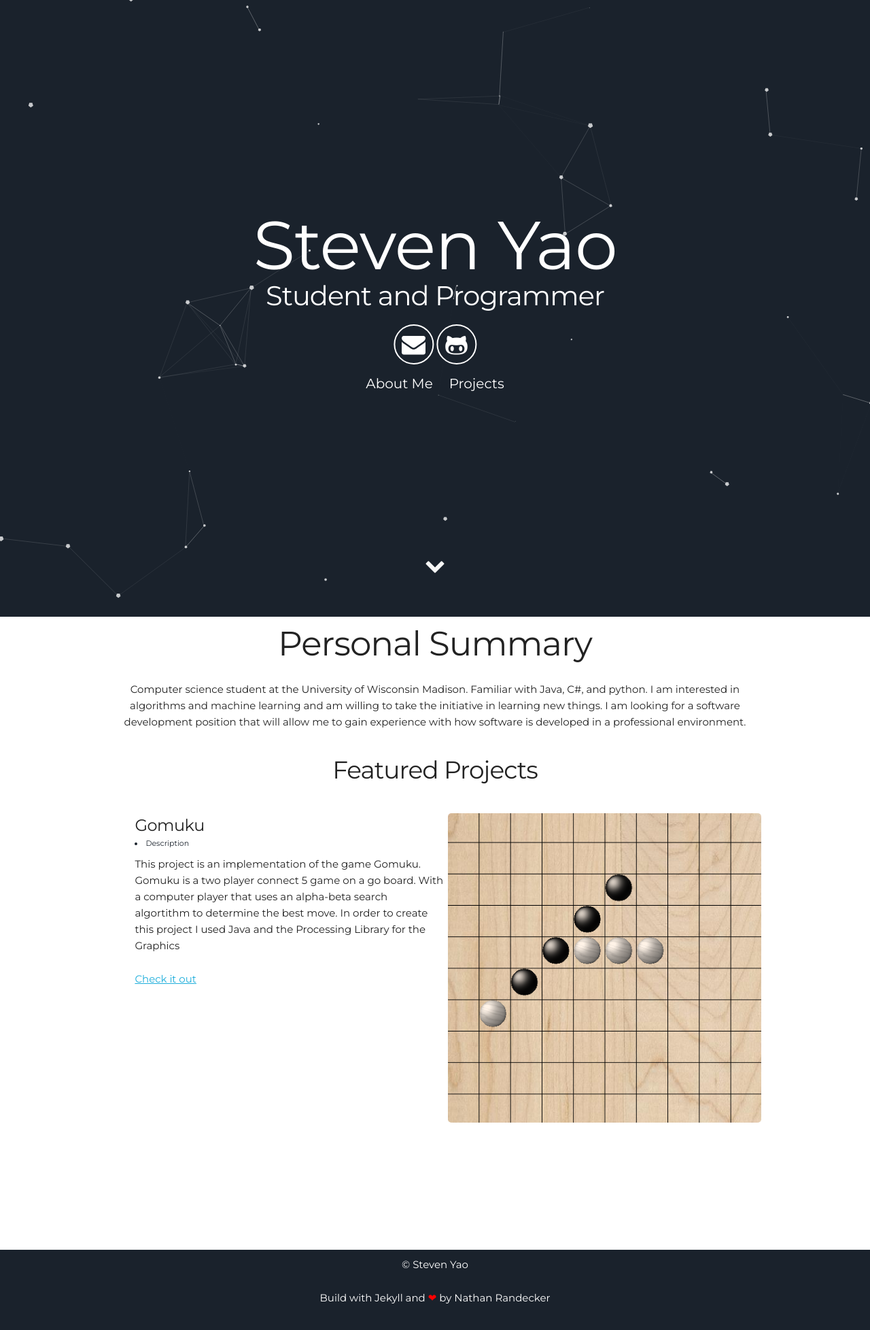
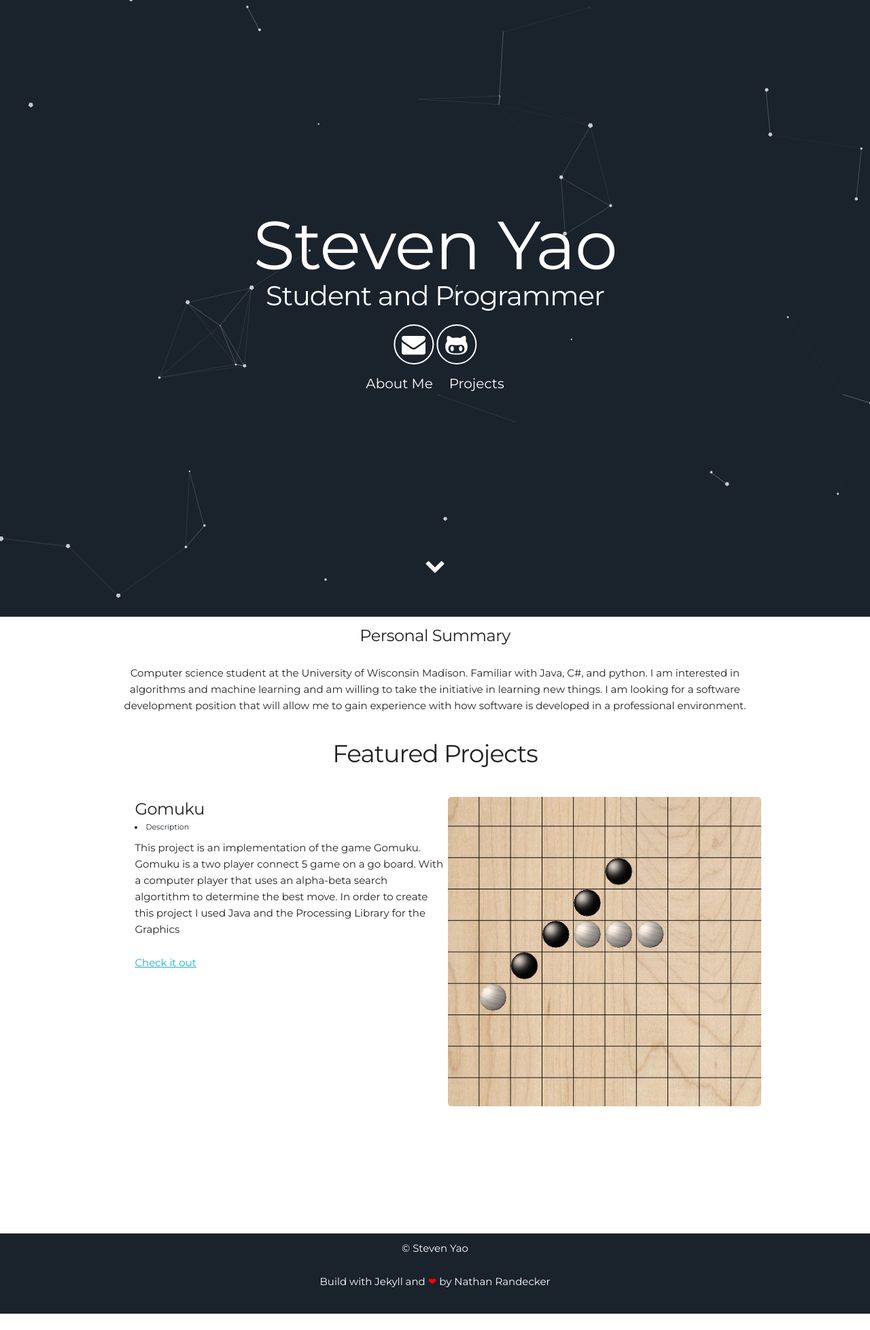
Before and after one commit to ysteven13/ysteven13.github.io, a Jekyll site: the page built from index.html, in a window 1280 px wide. Shown: the whole page at 68% size. Built offline with Jekyll 4.4.1, drawn with Linux system fonts in a browser that asks for light colours; after the commit the page ends 1932 px from its top, so only the background shows below that.

Commit message:
changed font

```diff
--- a/_includes/about.html
+++ b/_includes/about.html
@@ -1,6 +1,6 @@
 <div class="container">
   <div class="user-details">
-    <h1> Personal  Summary </h1>
+    <h5> Personal  Summary </h5>
     <p> {{site.user_description}} </p>
   </div>
       <h1 style= "text-align:center"> </h1>
```
